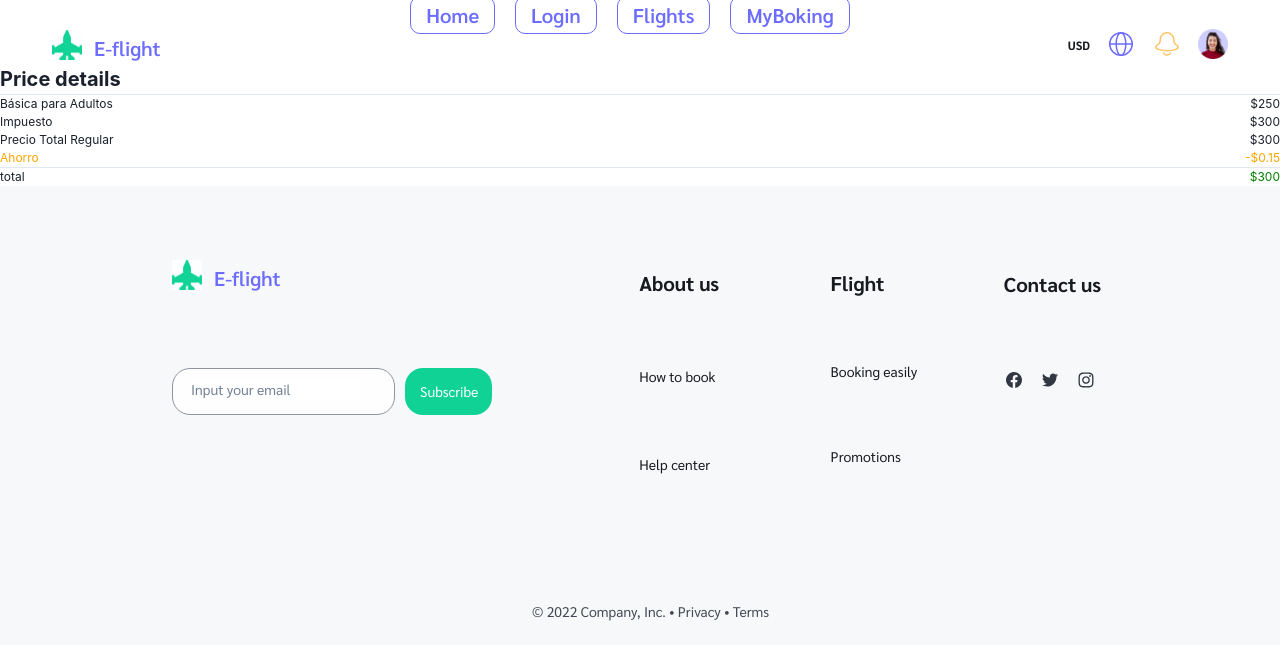
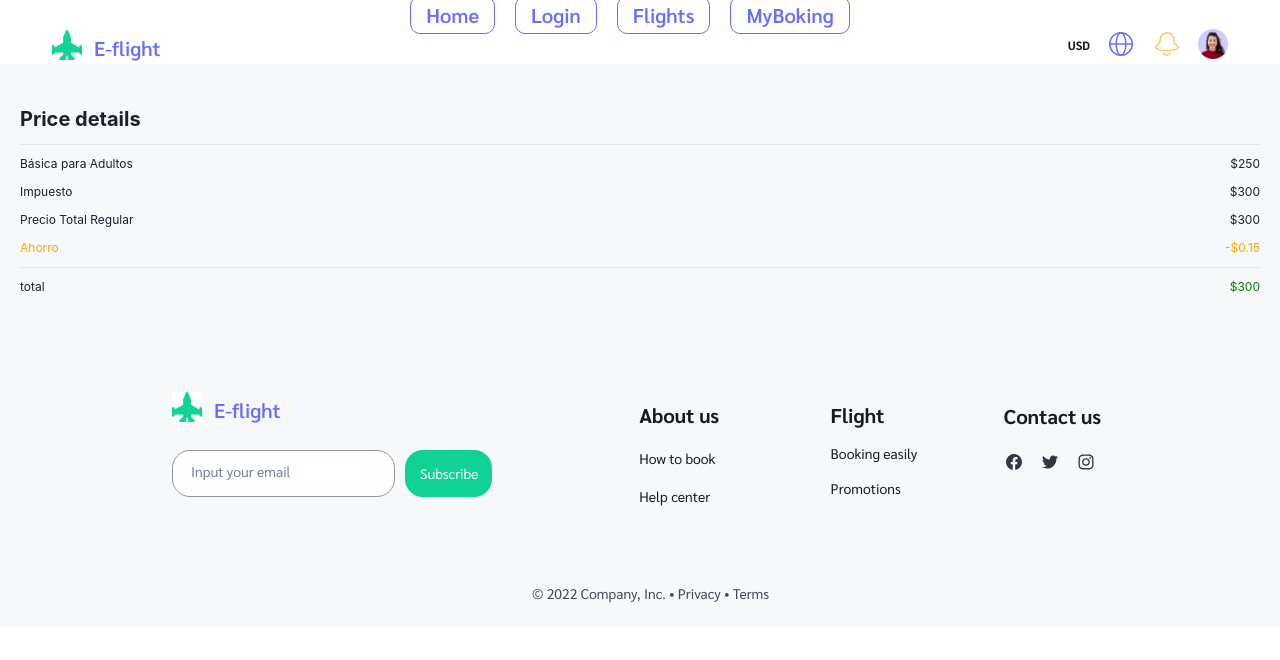
Before and after one commit to wilmer990413/profundizacion-sprint2-modulo2-eflight, a React (Vite) app: page /Payments in a window 1280 px wide. Shown: the top 660 px of the page. Built offline with nearby package versions, Linux system fonts and the light colour scheme; data requests are answered from the project's data file.

Commit message:
mas estilos para  la lista

```diff
--- a/src/components/lista/Lista.css
+++ b/src/components/lista/Lista.css
@@ -1,5 +1,5 @@
-div{
-    gap: 50px;
+.div{
+    gap: 10px;
 }
 .h1 {
     font-weight: bold;
--- a/src/components/lista/Lista.jsx
+++ b/src/components/lista/Lista.jsx
@@ -23,7 +23,7 @@ const Lista = () => {
   }
 
   return (
-    <div>
+    <div className="div">
       <h1 className="h1">Price details</h1>
       <hr />
       <Columna
```
